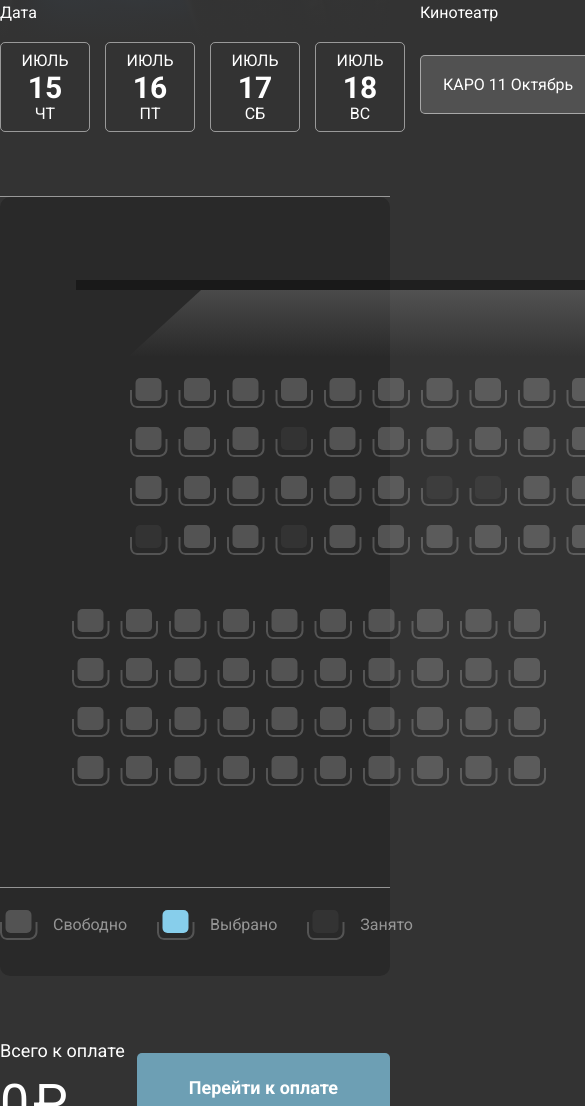
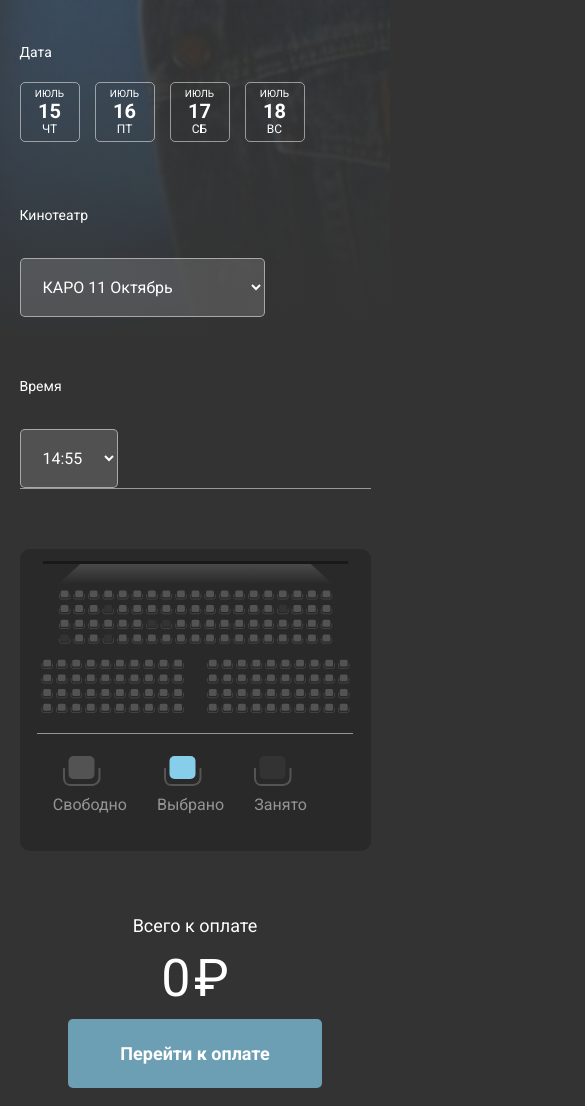
Before and after one commit to Sw33T00th/Cinema, a plain HTML site: page index.html in a window 390 px wide. Shown: the part 894-2000 px from the top of the page, 585 px wide, since content can reach past the window. Drawn offline with Linux system fonts and the light colour scheme.

Commit message:
Add files via upload

```diff
--- a/index.html
+++ b/index.html
@@ -21,6 +21,9 @@
           <img src="img/logo.svg" alt="logo" class="logo" />
         </a>
         <nav class="nav">
+          <button class="m-menu">
+            <img src="img/m-menu.svg" alt="m-menu-icon">
+          </button>
           <ul class="menu">
             <li class="menu-item">
               <a href="" class="menu-link">Главная</a>
@@ -158,8 +161,6 @@
     <main class="container">
       <div class="scheme">
         <svg class="scheme-svg"
-          width="1170"
-          height="686"
           viewBox="0 0 1170 600"
           fill="none"
           xmlns="http://www.w3.org/2000/svg"
@@ -2550,7 +2551,7 @@
                 stroke-linejoin="round"
               />
             </svg>
-            <span>Свободно</span>
+            <span class="legend-free-label">Свободно</span>
           </div>
           <!-- /.legend-free -->
           <div class="legend-active legend-label">
@@ -2569,7 +2570,7 @@
                 stroke-linejoin="round"
               />
             </svg>
-            <span>Выбрано</span>
+            <span class="legend-active-label">Выбрано</span>
           </div>
           <!-- /.legend-active -->
           <div class="legend-booked legend-label">
@@ -2588,7 +2589,7 @@
                 stroke-linejoin="round"
               />
             </svg>
-            <span>Занято</span>
+            <span class="legend-booked-label">Занято</span>
           </div>
           <!-- /.legend-booked-->
         </div>
@@ -2598,8 +2599,11 @@
       <div class="checkout">
         <div class="total-price">
           <span class="total-price-label">Всего к оплате</span>
-          <span class="total-price-count">0</span>
-          <span class="currency">₽</span>
+          <div class="price">
+            <span class="total-price-count">0</span>
+            <span class="currency">₽</span>
+          </div>
+
         </div>
         <a href="/" class="checkout-button">Перейти к оплате</a>
       </div>
--- a/style/style.css
+++ b/style/style.css
@@ -10,12 +10,13 @@ body {
 .container {
   max-width: 1170px;
   margin: auto;
+  width: 90%;
 }
 
 .header {
   background: linear-gradient(180deg, rgba(71, 104, 126, 0.31) 0%, #333 85.62%),
     url("../img/bg.jpg") no-repeat center top / cover;
-  min-height: 100vh;
+  padding-bottom: 60px;
 }
 
 .logo {
@@ -33,6 +34,12 @@ body {
   list-style: none;
   display: flex;
   margin: 0;
+}
+
+.m-menu {
+  background-color: transparent;
+  border: none;
+  display: none;
 }
 
 .menu-item {
@@ -62,8 +69,8 @@ body {
   transition: transform 1s;
 }
 
-.avatar:hover{
-  transform: rotate(360deg)
+.avatar:hover {
+  transform: rotate(360deg);
 }
 
 .film {
@@ -193,7 +200,7 @@ body {
 }
 
 .cinema-select {
-  min-width: 470px;
+  width: 470px;
   margin-top: 13px;
 }
 
@@ -208,6 +215,10 @@ body {
 .scheme {
   background-color: rgba(0, 0, 0, 0.2);
   border-radius: 10px;
+}
+
+.scheme-svg {
+  max-width: 1170;
 }
 
 .seat {
@@ -262,7 +273,7 @@ body {
   display: flex;
   align-items: center;
   margin-right: 30px;
-  color:rgba(255, 255, 255, 0.5)
+  color: rgba(255, 255, 255, 0.5);
 }
 
 .checkout {
@@ -302,3 +313,123 @@ body {
 .checkout-button:hover {
   background-color: rgba(135, 206, 235);
 }
+
+@media (max-width: 1190px) {
+  .container {
+    max-width: 960px;
+  }
+
+  .cinema-select {
+    width: 100%;
+  }
+
+  .legend {
+    width: 90%;
+  }
+}
+
+@media (max-width: 996px) {
+
+  .container {
+    max-width: 768px;
+
+  }
+
+  .menu {
+    display: none;
+  }
+
+  .m-menu {
+    display: block;
+  }
+}
+
+@media (max-width: 796px) {
+
+  .container {
+    max-width: 568px;
+
+  }
+  .cinema-select {
+    width: 70%;
+    margin-bottom: 60px;
+  }
+
+  .session {
+    flex-wrap: wrap;
+    justify-content: center;
+  }
+}
+
+@media (max-width: 550px) {
+
+  .film {
+    flex-direction: column;
+  }
+
+  .film-trailer {
+    margin-top: 10px;
+  }
+
+  .legend {
+    justify-content: center ;
+  }
+
+  .legend-free, .legend-active, .legend-booked {
+    display: flex;
+    flex-direction: column;
+    justify-content: space-around;
+  }
+
+  .legend-free-label, .legend-active-label, .legend-booked-label {
+    margin-top: 10px;
+  }
+
+  .session-date-item {
+    padding: 5px;
+    width: 60px;
+    height: 60px;
+    margin-right: 15px;
+  }
+
+
+  .session-date-label,
+  .session-cinema-label,
+  .session-time-label {
+    font-size: 14px;
+    line-height: 19px;
+  }
+
+  .month {
+    font-size: 10px;
+    line-height: 12px;
+  }
+
+  .day {
+    font-size: 20px;
+    line-height: 22px;
+  }
+
+  .weekday {
+    font-size: 12px;
+    line-height: 14px;
+  }
+
+  .session {
+    flex-wrap: nowrap;
+    flex-direction: column;
+    justify-content: center;
+  }
+
+  .checkout {
+    flex-direction: column;
+  }
+
+  .total-price {
+    display: flex;
+    flex-direction: column;
+    align-items: center;;
+    margin-bottom: 10px;
+  }
+
+}
```
Also changed, not shown: img/light.svg (added), img/m-menu.svg (added).
